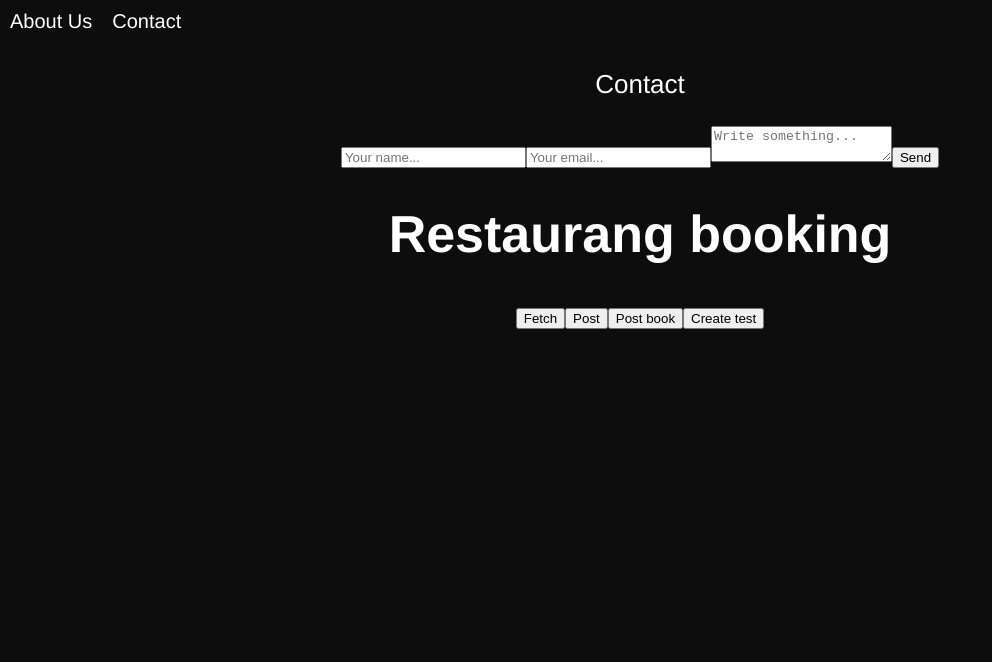
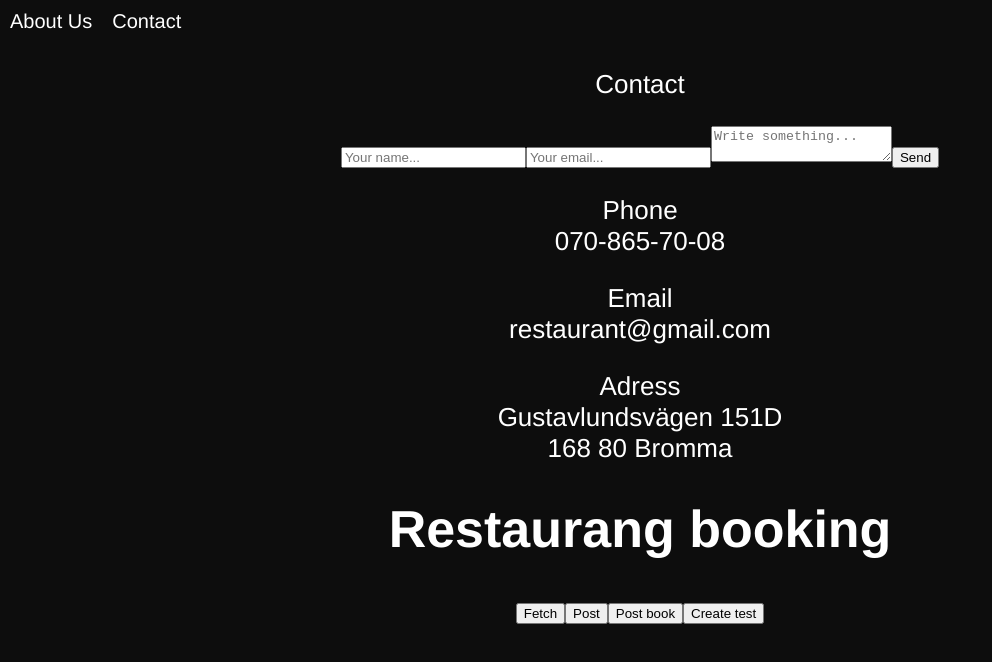
Before and after one commit to Alexandrhall/restaurant-app, a React (Create React App) app in the folder client/: page /contact in a window 1280 px wide. Shown: the top 662 px of the page, without its empty margins (0-992 px from the left). Built offline with nearby package versions, Linux system fonts and the light colour scheme.

Commit message:
Added footer

```diff
--- a/client/src/components/pages/Contact.tsx
+++ b/client/src/components/pages/Contact.tsx
@@ -19,6 +19,19 @@ export const Contact = () => {
           </form>
         </div>
       </div>
+      <div className="footer">
+        <div className="footer-container">
+          <p>
+            Phone <br></br> 070-865-70-08
+          </p>
+          <p>
+            Email <br></br> restaurant@gmail.com
+          </p>
+          <p>
+            Adress <br></br> Gustavlundsvägen 151D <br></br> 168 80 Bromma
+          </p>
+        </div>
+      </div>
     </div>
   );
 };
```
